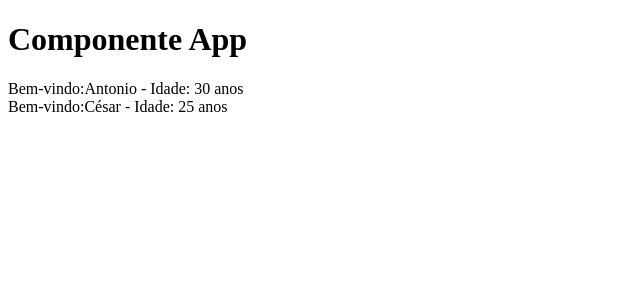
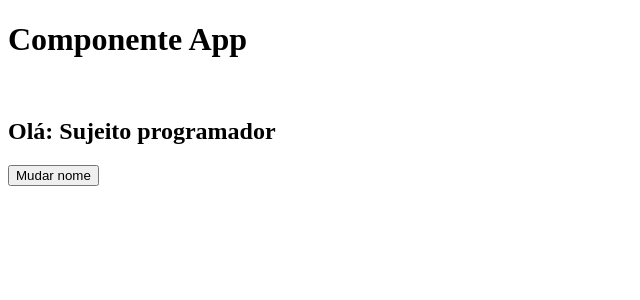
Before and after one commit to antoniocesar7/cursoreactdois, a React (Create React App) app in the folder primeiroapp/: page / in a window 1280 px wide. Shown: the top 300 px of the page, without its empty margins (0-640 px from the left). Built offline with nearby package versions, Linux system fonts and the light colour scheme.

Commit message:
Aula 29 - Aprendendo a trabalhar com useState

```diff
--- a/primeiroapp/src/App.js
+++ b/primeiroapp/src/App.js
@@ -7,13 +7,22 @@
 // }
 
 // export default App;
-import Nome from './components/Nome'
+import Nome from './components/Nome';
+import {useState} from 'react';//importanto o nosso hook
 function App(){
+    const[aluno,setAluno] = useState('Sujeito programador')
+
+    function handleChangeName(nome){
+       // alert('TESTE')
+       setAluno(nome);
+    }
     return(
         <div>
-            <h1>Componente App</h1>
-            <Nome aluno="Antonio" idade={30} /><br/>
-            <Nome aluno="César" idade={25} /><br/>
+            <h1>Componente App</h1><br></br>
+            <h2>Olá: {aluno}</h2>
+            <button onClick={ () => handleChangeName('Juliana Ramos Fernandes') } >
+                Mudar nome</button><br></br><br></br>
+            {/* <Nome aluno="Antonio" idade={30} /><br/> */}
 
         </div>
     );
```
